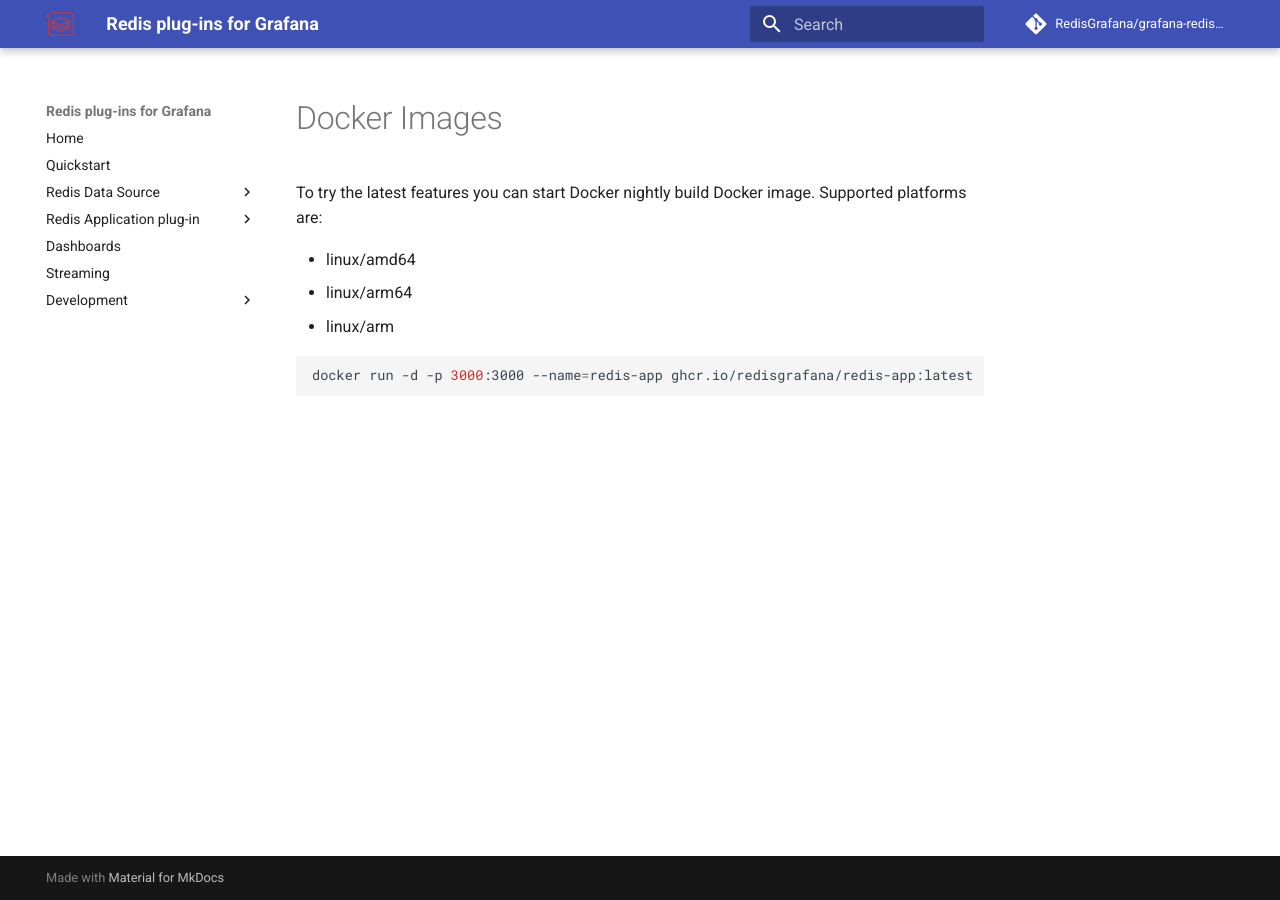
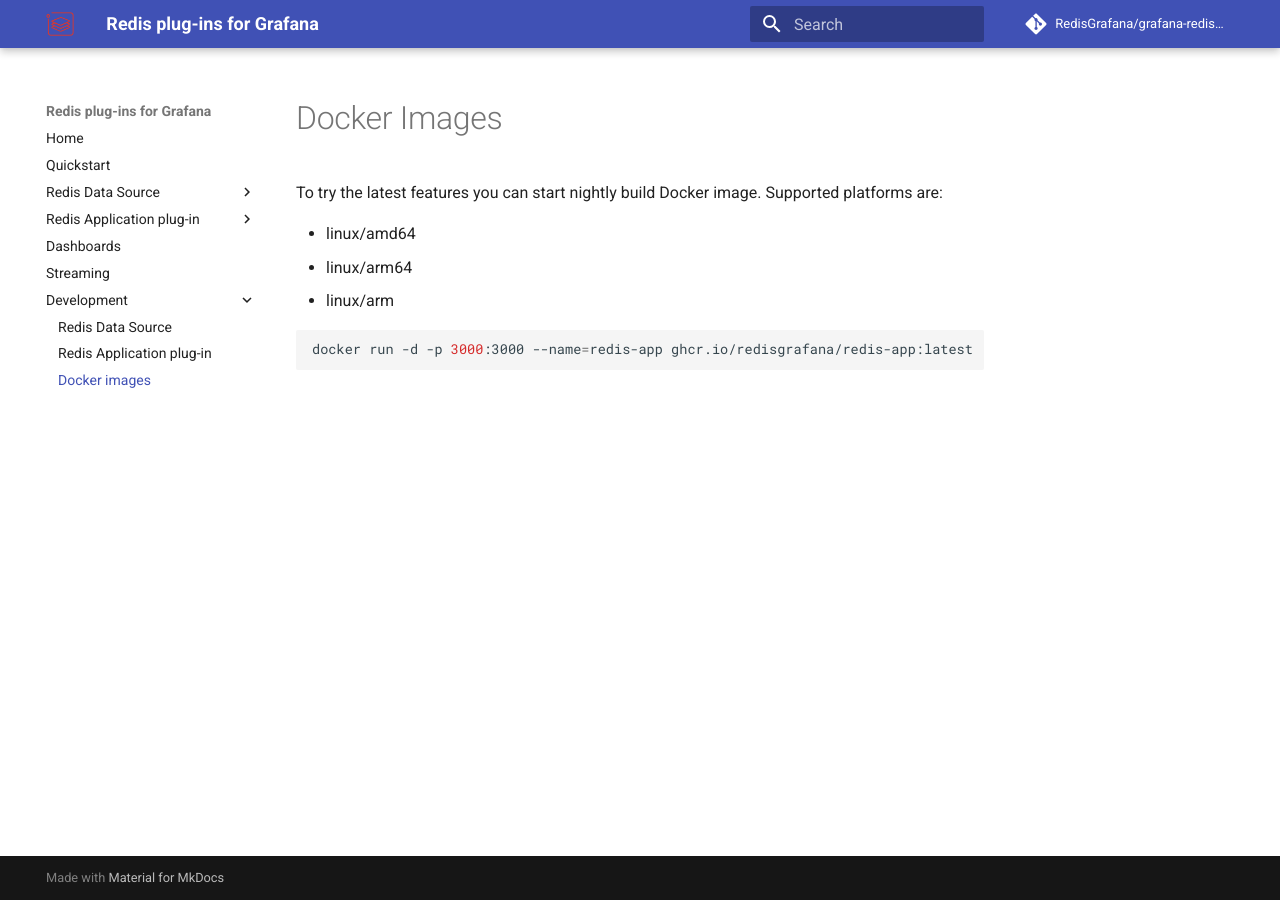
Before and after one commit to RedisGrafana/RedisGrafana, an MkDocs documentation site: the page built from docs/development/images.md, in a window 1280 px wide. Built offline with MkDocs 1.6.1 and Material for MkDocs 9.7.7, drawn with Linux system fonts in a browser that asks for light colours; comment, search, counter and statistics services are not loaded; some of the changed lines change nothing that is shown.

Commit message:
Update Docker images

```diff
--- a/docs/development/images.md
+++ b/docs/development/images.md
@@ -1,6 +1,6 @@
 # Docker Images
 
-To try the latest features you can start Docker nightly build Docker image. Supported platforms are:
+To try the latest features you can start nightly build Docker image. Supported platforms are:
 
 - linux/amd64
 - linux/arm64
--- a/mkdocs.yml
+++ b/mkdocs.yml
@@ -43,6 +43,7 @@
   - "Development":
       - "Redis Data Source": "development/redis-datasource.md"
       - "Redis Application plug-in": "development/redis-app.md"
+      - "Docker images": "development/images.md"
 
 markdown_extensions:
   - admonition
```
